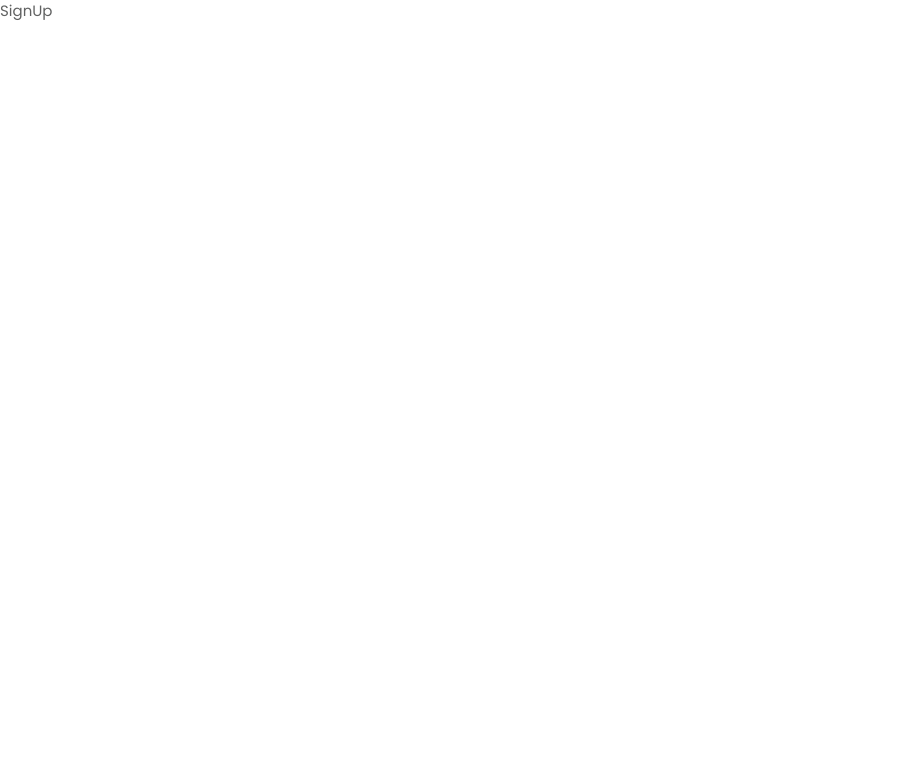
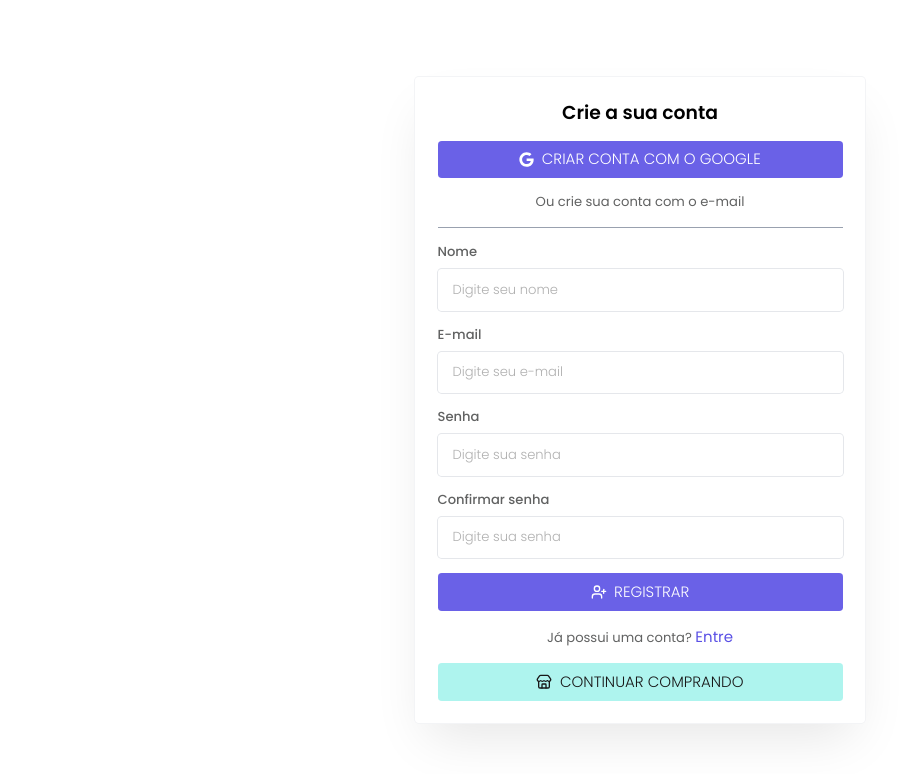
Before and after one commit to adrjmiranda/fsc-ecommerce, a React (Vite) app: page /autenticacao/cadastro in a window 1280 px wide. Shown: the top 774 px of the page, without its empty margins (0-906 px from the left). Built offline with nearby package versions, Linux system fonts and the light colour scheme.

Commit message:
feat: add sign up page, form, schema, and hook

```diff
--- /dev/null
+++ b/src/hooks/auth/useSignUp.ts
@@ -0,0 +1,25 @@
+import { zodResolver } from '@hookform/resolvers/zod';
+import { useForm } from 'react-hook-form';
+import * as z from 'zod';
+
+import { signUpSchema } from '@/schemas/auth';
+
+const useSignUp = () => {
+  const form = useForm<z.infer<typeof signUpSchema>>({
+    resolver: zodResolver(signUpSchema),
+    defaultValues: {
+      name: '',
+      email: '',
+      password: '',
+      confirmPassword: '',
+    },
+  });
+
+  const onSubmit = (data: z.infer<typeof signUpSchema>) => {
+    console.log(data);
+  };
+
+  return { form, onSubmit };
+};
+
+export { useSignUp };
--- a/src/pages/Auth/SignUp/index.tsx
+++ b/src/pages/Auth/SignUp/index.tsx
@@ -1,5 +1,127 @@
+import { Store, UserPlus } from 'lucide-react';
+import { FaGoogle } from 'react-icons/fa';
+import { Link, useNavigate } from 'react-router-dom';
+
+import Button from '@/components/ui/Button';
+import Field from '@/components/ui/Form/Field';
+
+import { useSignUp } from '@/hooks/auth/useSignUp';
+
 const SignUp = () => {
-  return <div>SignUp</div>;
+  const { form, onSubmit } = useSignUp();
+
+  const navigate = useNavigate();
+
+  return (
+    <>
+      <section className="flex min-h-screen py-20">
+        <div className="wrapper flex-1">
+          <div className="flex h-full items-center justify-center">
+            <form
+              onSubmit={form.handleSubmit(onSubmit)}
+              className="flex w-full max-w-120 flex-col gap-4 rounded-sm p-6 shadow-2xl ring-1 shadow-black/10 ring-gray-100"
+            >
+              <h1 className="text-center text-xl font-semibold">
+                Crie a sua conta
+              </h1>
+
+              <Button type="button" variant="primary">
+                <FaGoogle />
+                Criar conta com o Google
+              </Button>
+
+              <p className="text-center text-sm">
+                Ou crie sua conta com o e-mail
+              </p>
+
+              <hr className="h-px text-gray-400" />
+
+              <Field
+                labelProps={{
+                  htmlFor: 'name',
+                  label: 'Nome',
+                }}
+                inputProps={{
+                  ...form.register('name'),
+                  type: 'text',
+                  name: 'name',
+                  id: 'name',
+                  placeholder: 'Digite seu nome',
+                }}
+                errorMessage={form.formState.errors.name?.message}
+              />
+
+              <Field
+                labelProps={{
+                  htmlFor: 'email',
+                  label: 'E-mail',
+                }}
+                inputProps={{
+                  ...form.register('email'),
+                  type: 'email',
+                  name: 'email',
+                  id: 'email',
+                  placeholder: 'Digite seu e-mail',
+                }}
+                errorMessage={form.formState.errors.email?.message}
+              />
+
+              <Field
+                labelProps={{
+                  htmlFor: 'password',
+                  label: 'Senha',
+                }}
+                inputProps={{
+                  ...form.register('password'),
+                  type: 'password',
+                  name: 'password',
+                  id: 'password',
+                  placeholder: 'Digite sua senha',
+                }}
+                errorMessage={form.formState.errors.password?.message}
+              />
+
+              <Field
+                labelProps={{
+                  htmlFor: 'confirmPassword',
+                  label: 'Confirmar senha',
+                }}
+                inputProps={{
+                  ...form.register('confirmPassword'),
+                  type: 'password',
+                  name: 'confirmPassword',
+                  id: 'confirmPassword',
+                  placeholder: 'Digite sua senha',
+                }}
+                errorMessage={form.formState.errors.confirmPassword?.message}
+              />
+
+              <Button type="submit" variant="primary">
+                <UserPlus size={16} />
+                Registrar
+              </Button>
+
+              <p className="text-center text-sm">
+                Já possui uma conta?{' '}
+                <Link to="/autenticacao/login" className="text-primary">
+                  Entre
+                </Link>
+              </p>
+
+              <Button
+                type="button"
+                variant="secondary"
+                onClick={() => navigate('/')}
+              >
+                <Store size={16} />
+                Continuar Comprando
+              </Button>
+            </form>
+          </div>
+        </div>
+      </section>
+    </>
+  );
 };
 
 export default SignUp;
--- a/src/schemas/auth.ts
+++ b/src/schemas/auth.ts
@@ -5,4 +5,16 @@ const signInSchema = z.object({
   password: z.string().min(6, 'Senha deve ter pelo menos 6 caracteres'),
 });
 
-export { signInSchema };
+const signUpSchema = signInSchema
+  .extend({
+    name: z.string().min(3, 'Nome deve ter pelo menos 3 caracteres'),
+    confirmPassword: z
+      .string()
+      .min(6, 'Senha deve ter pelo menos 6 caracteres'),
+  })
+  .refine((data) => data.password === data.confirmPassword, {
+    message: 'As senhas não coincidem',
+    path: ['confirmPassword'],
+  });
+
+export { signInSchema, signUpSchema };
```
